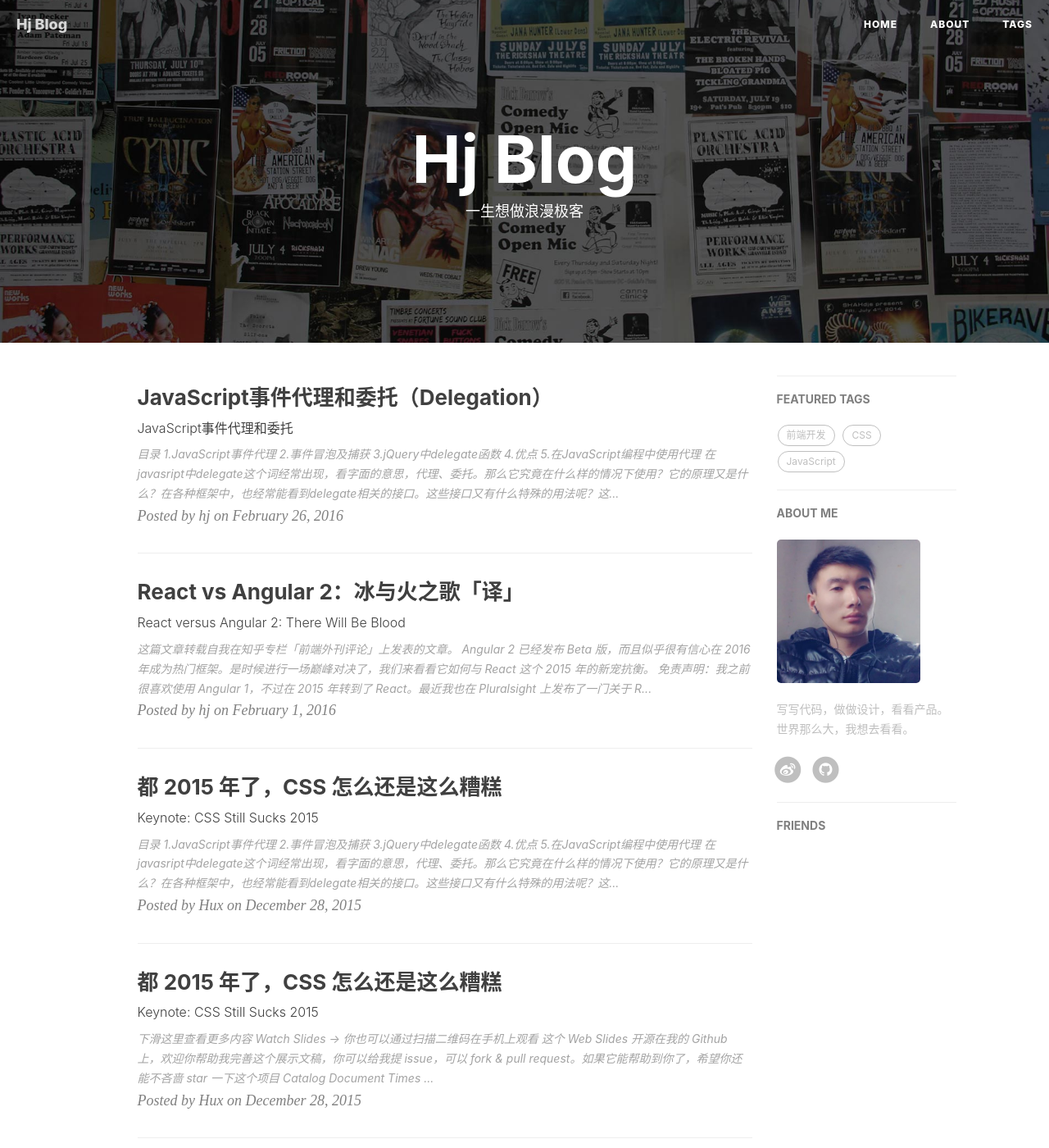
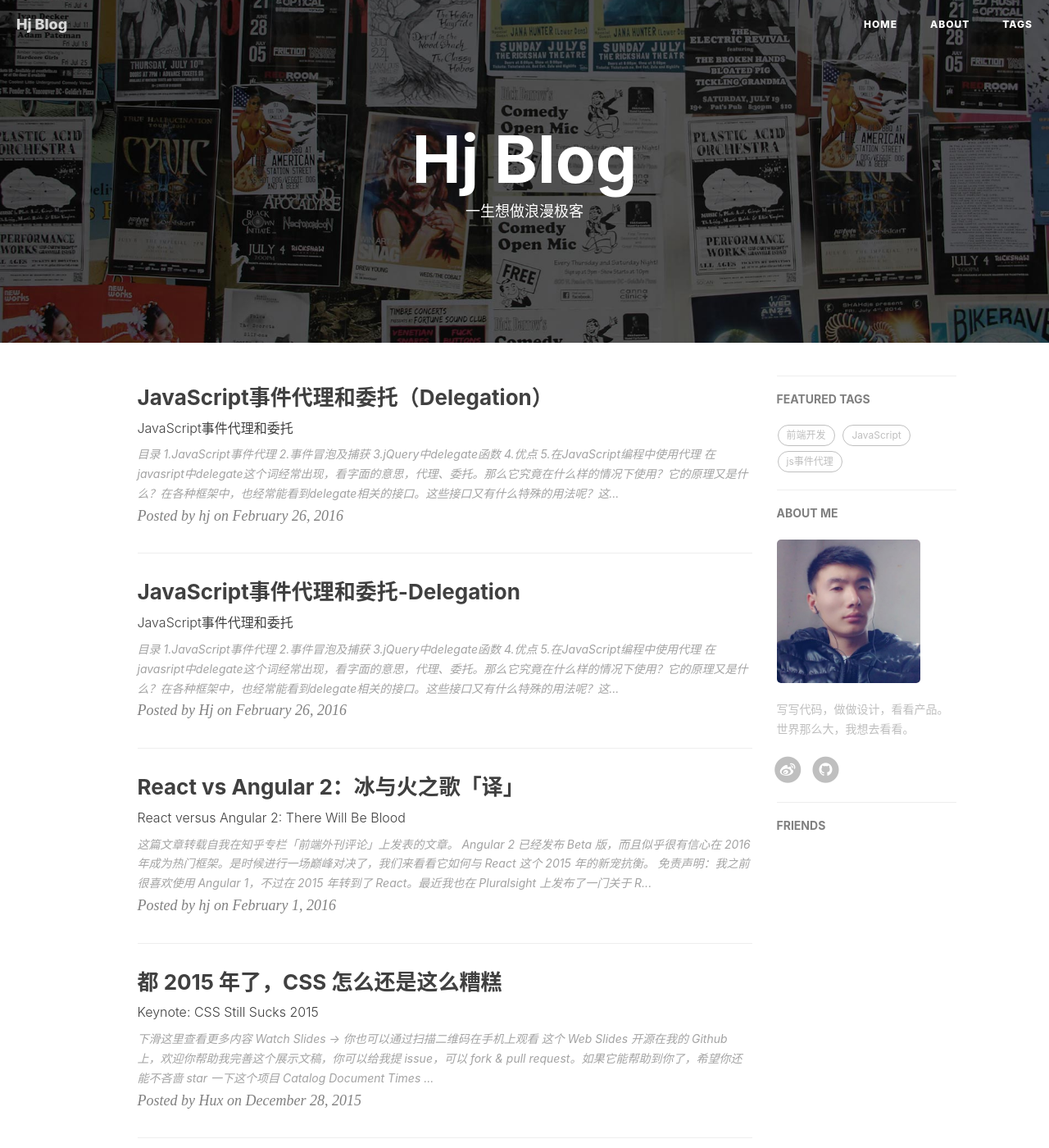
Before and after one commit to hj624608494/hj624608494.github.io, a Jekyll site: the page built from index.html, in a window 1280 px wide and 1400 px high. Shown: the whole window at 82% size. Built offline with Jekyll 4.4.1, drawn with Linux system fonts in a browser that asks for light colours; nearby versions of some CDN libraries; the list of posts is cut into pages by our own code; comment, search, counter and statistics services are not loaded.

Commit message:
no message

```diff
--- a/_posts/2016-02-01-test.markdown
+++ b/_posts/2016-02-01-test.markdown
@@ -1,13 +1,15 @@
 ---
-layout:     keynote
-title:      "都 2015 年了，CSS 怎么还是这么糟糕"
-subtitle:   "Keynote: CSS Still Sucks 2015"
-iframe:     "http://huangxuan.me/css-sucks-2015/"
-date:       2015-12-28
-author:     "Hux"
+layout:     post
+title:      "JavaScript事件代理和委托-Delegation"
+subtitle:   "JavaScript事件代理和委托"
+date:       2016-02-26 12:00:00
+author:     "Hj"
+header-img: "img/post-bg-js-version.jpg"
+header-mask: 0.3
 tags:
-    - 前端开发
-    - CSS
+    - JavaScript
+    - js事件代理
+    - js事件冒泡
 ---
 
 ## 目录
```
